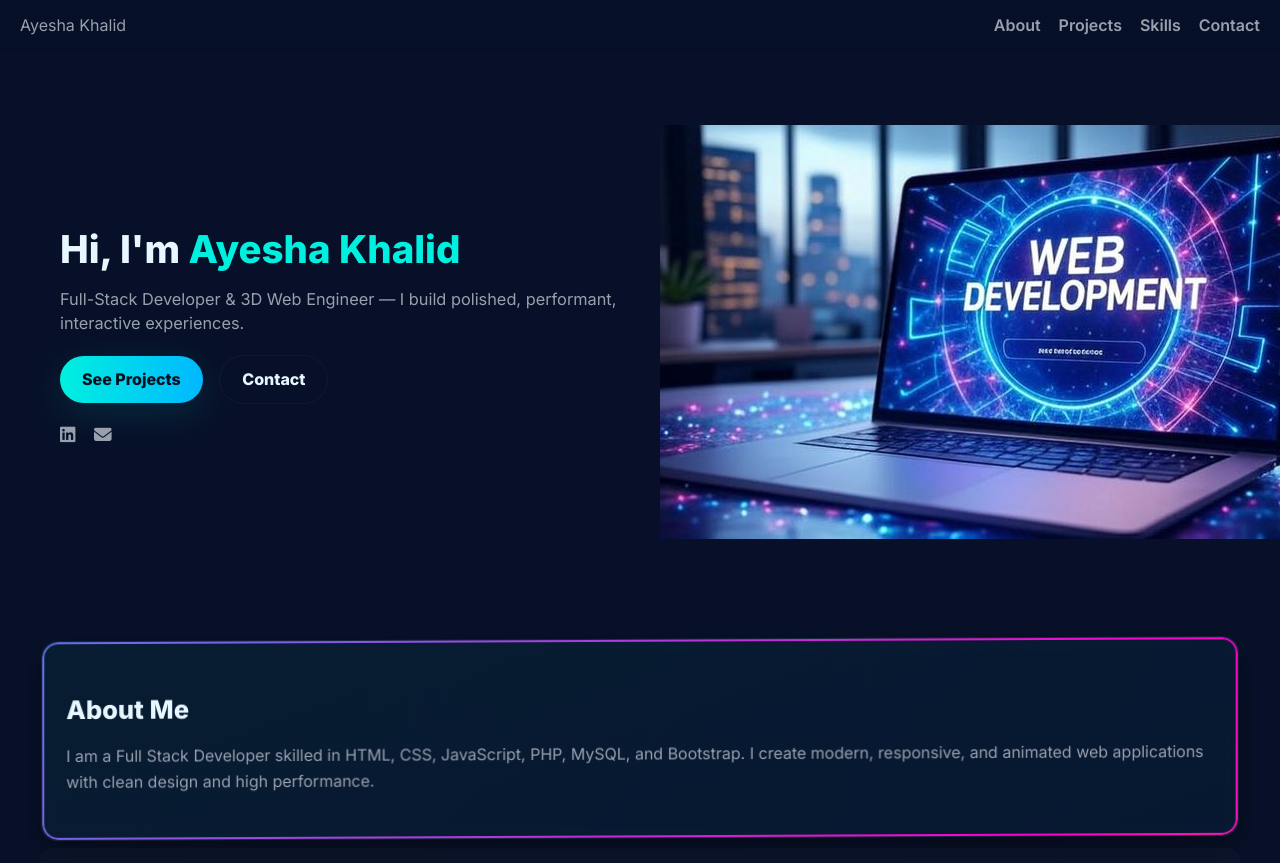
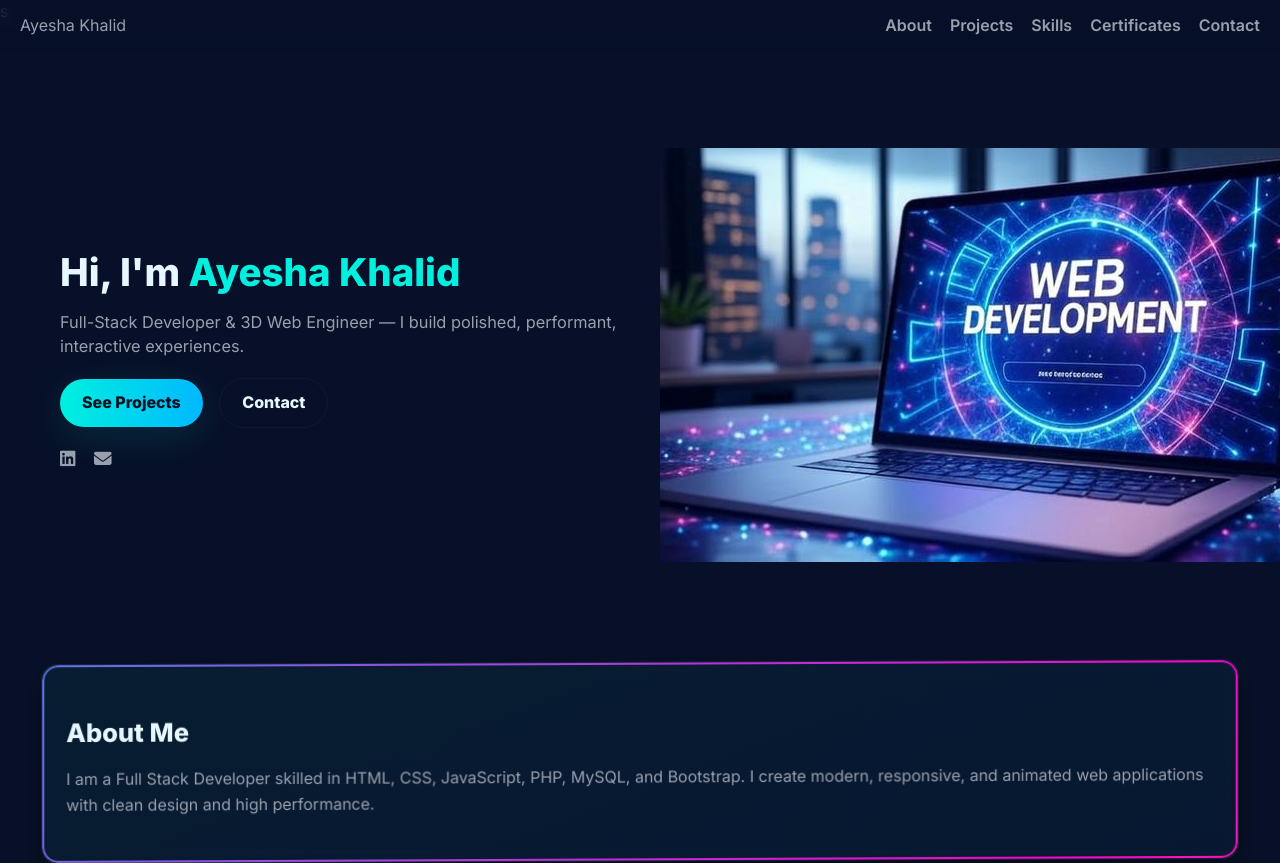
Before and after one commit to ayeshakhalid-dot/ayeshakhalid, a plain HTML site: page index.html in a window 1280 px wide. Shown: the top 863 px of the page. Drawn offline with nearby package versions, Linux system fonts and the light colour scheme.

Commit message:
Update index.html

```diff
--- a/index.html
+++ b/index.html
@@ -14,22 +14,26 @@
 </head>
 <body>
   <!-- NAV -->
- <header class="nav">
+<header class="nav">
   <div class="brand">Ayesha Khalid</div>
 
+  <!-- Hamburger Icon -->
   <div class="hamburger" onclick="document.querySelector('.nav nav').classList.toggle('active')">
     <span></span>
     <span></span>
     <span></span>
   </div>
 
+  <!-- Navbar Links -->
   <nav>
     <a href="#about">About</a>
     <a href="#projects">Projects</a>
     <a href="#skills">Skills</a>
+    <a href="#certificates">Certificates</a>
     <a href="#contact">Contact</a>
   </nav>
 </header>
+s
 
 
   <!-- HERO -->
```
